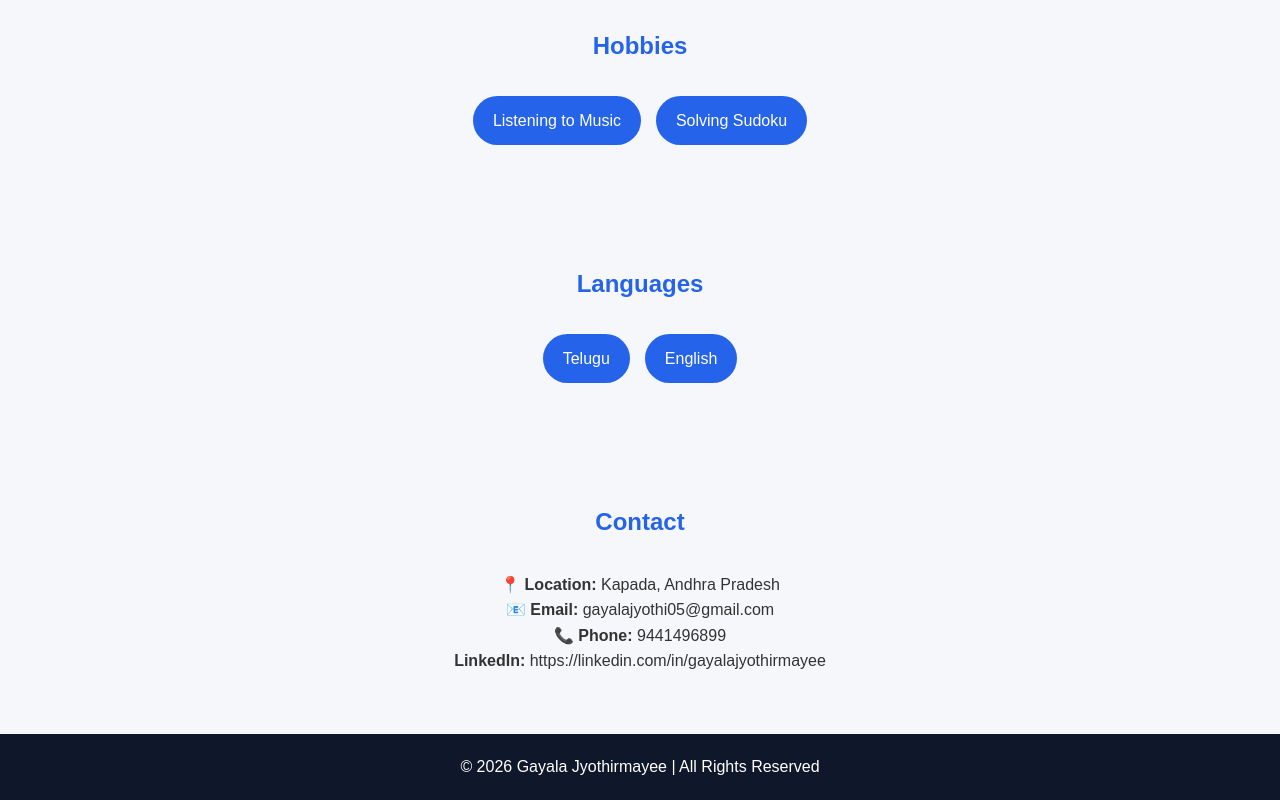
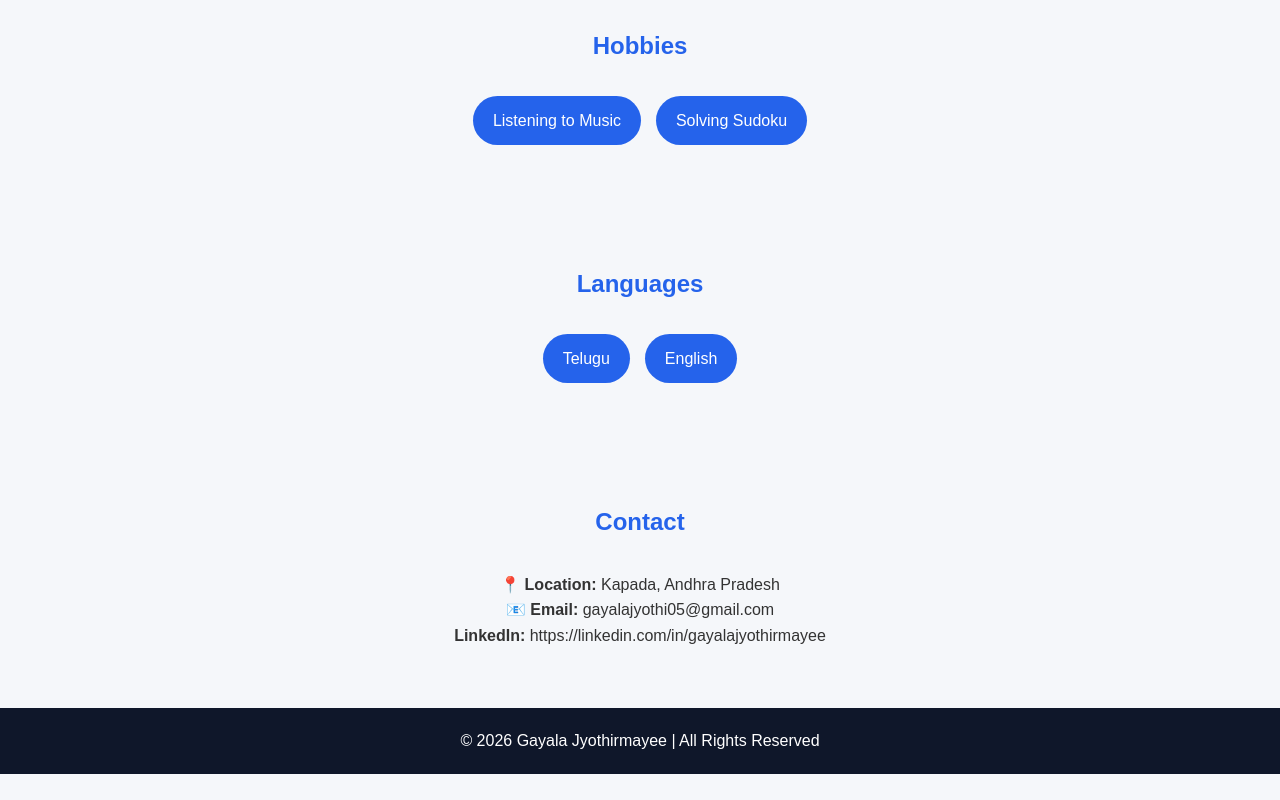
Before and after one commit to Jyothi0818/Jyothi_portfolio, a plain HTML site: page index.html in a window 1280 px wide. Shown: the part 1954-2754 px from the top of the page. After the commit the page ends 2728 px from the top, so only its background shows below. Drawn offline with Linux system fonts and the light colour scheme.

Commit message:
Update index.html

```diff
--- a/index.html
+++ b/index.html
@@ -124,7 +124,6 @@
 
         <p><strong>📍 Location:</strong> Kapada, Andhra Pradesh</p>
         <p><strong>📧 Email:</strong> gayalajyothi05@gmail.com</p>
-        <p><strong>📞 Phone:</strong> 9441496899</p>
         <p><strong>LinkedIn:</strong> https://linkedin.com/in/gayalajyothirmayee</p>
     </div>
 </section>
```
